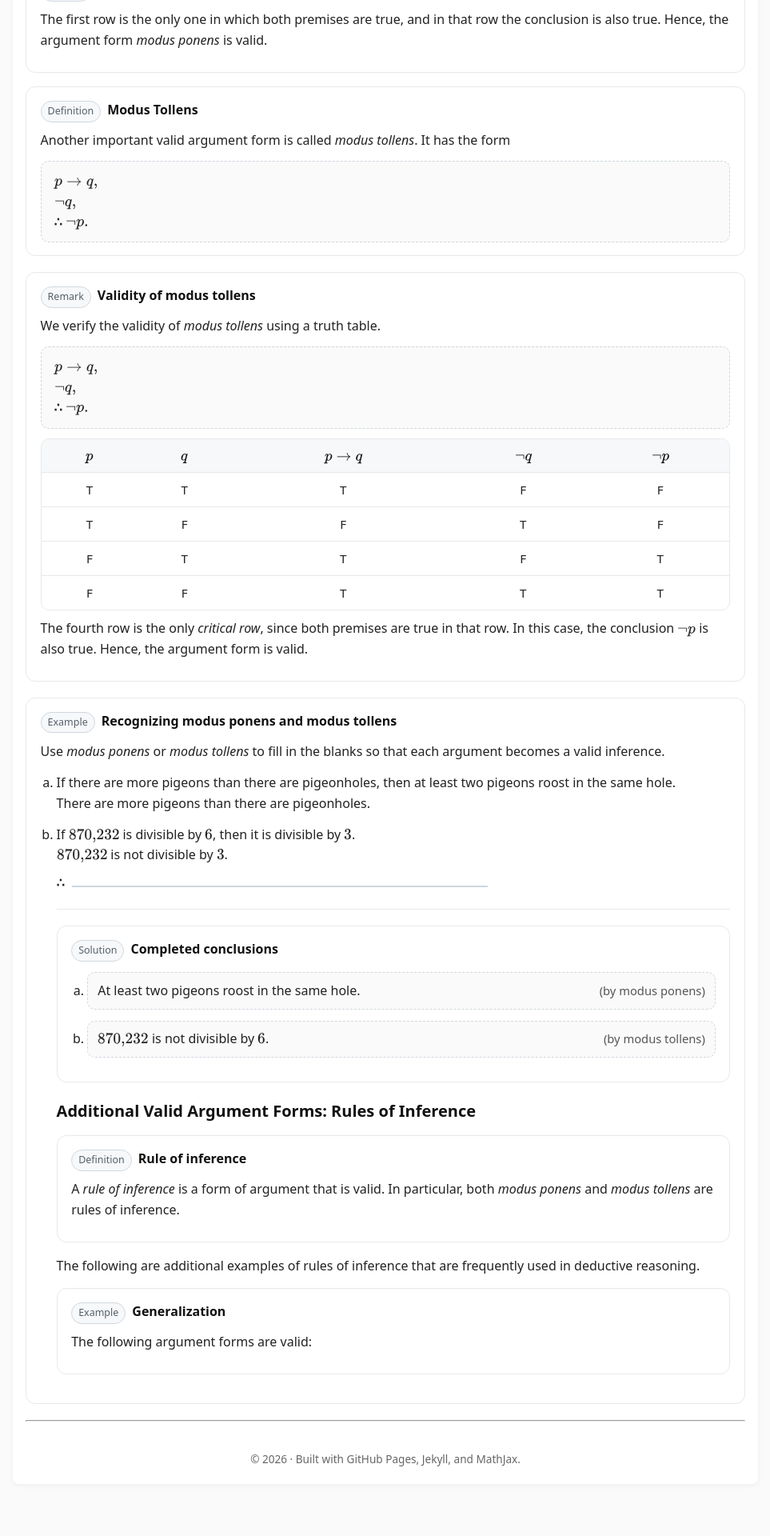
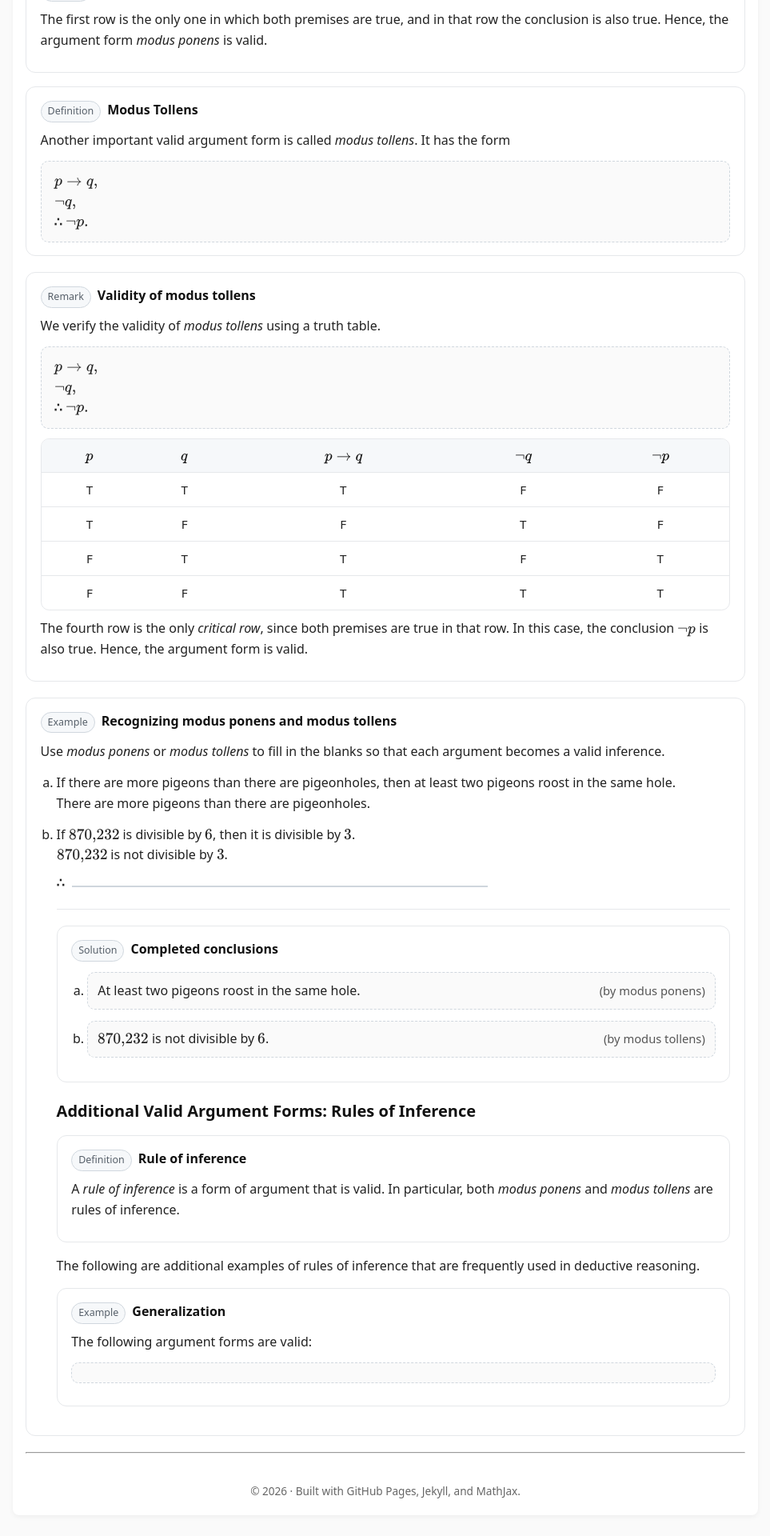
Before and after one commit to SaleemKamaludin/SaleemKamaludin.github.io, a Jekyll site: the page built from courses/comp1604/lecture-notes/lecture-01/index.md, in a window 1280 px wide. Shown: the part 4480-6400 px from the top of the page at 80% size, without its empty margins (158-1121 px from the left). Built offline with Jekyll 4.4.1, drawn with Linux system fonts in a browser that asks for light colours; before the commit the page ends 6367 px from its top, so only the background shows below that.

Commit message:
Update index.md

```diff
--- a/courses/comp1604/lecture-notes/lecture-01/index.md
+++ b/courses/comp1604/lecture-notes/lecture-01/index.md
@@ -1830,3 +1830,4 @@ used in deductive reasoning.
 
 
     <p>The following argument forms are valid:</p>
+<div class="math-block" aria-label="Generalization forms">
```
